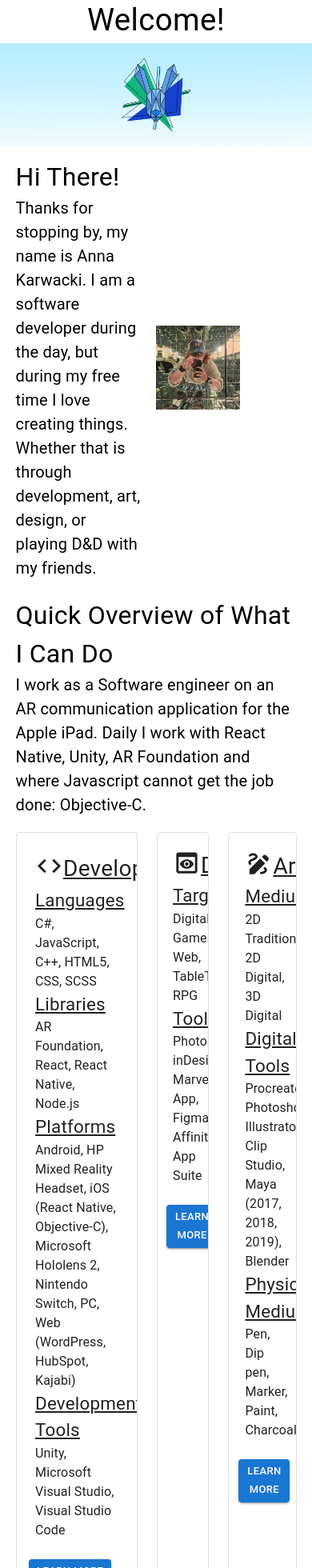
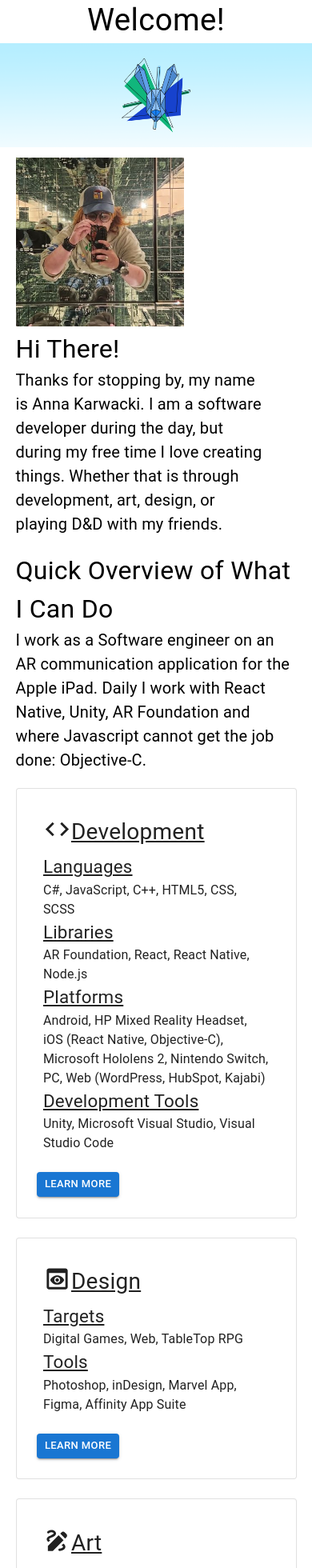
Before and after one commit to AnnaKarwackiCodes/React-Profolio-Project, a React (Create React App) app: page / in a window 390 px wide. Shown: the part 40-2000 px from the top of the page at 80% size. Built offline with nearby package versions, Linux system fonts and the light colour scheme.

Commit message:
working better on mobile

```diff
--- a/src/Components/ImageTextComponet.js
+++ b/src/Components/ImageTextComponet.js
@@ -19,17 +19,17 @@
   const myDirection = ImageLeft ? "row" : "row-reverse";
   return (
     <Stack
-      direction={myDirection}
+      direction={{xs: "column",md: myDirection}}
       paddingLeft={"5%"}
       paddingRight={"5%"}
       paddingTop={"2.5%"}
       paddingBottom={"2.5%"}
       container
     >
-      <Box width={"50%"} alignContent={"center"} justifyContent={"center"}>
+      <Box width={{xs: '100%',md: '50%'}} alignContent={"center"} justifyContent={"center"}>
         <img src={ImagePath} alt={AltText} width={ImageWidth} margin="auto" />
       </Box>
-      <Box alignItems={"center"} width={"50%"}>
+      <Box alignItems={"center"} width={{xs: '100%',md: '50%'}}>
         <Box>
           <Typography width={"90%"} fontSize={"2rem"}>
             {Title}
--- a/src/Pages/Homepage.js
+++ b/src/Pages/Homepage.js
@@ -81,7 +81,7 @@
         }
         Width={"90%"}
       />
-      <Stack direction={'row'} spacing={3} paddingLeft={'5%'} paddingRight={'5%'} paddingTop={'2.5%'} paddingBottom={'2.5%'}>
+      <Stack direction={{xs:'column',md:'row'}} spacing={3} paddingLeft={'5%'} paddingRight={'5%'} paddingTop={'2.5%'} paddingBottom={'2.5%'}>
         <Infocards Title={'Development'} Infolist={devCard} ActionFunction={()=>{setCurrentPage('Development')}} FunctionName={'Learn More'}/>
         <Infocards Title={'Design'} Infolist={designCard} ActionFunction={()=>{setCurrentPage('Design')}} FunctionName={'Learn More'}/>
         <Infocards Title={'Art'} Infolist={artCard} ActionFunction={()=>{setCurrentPage('Art')}} FunctionName={'Learn More'}/>
```
